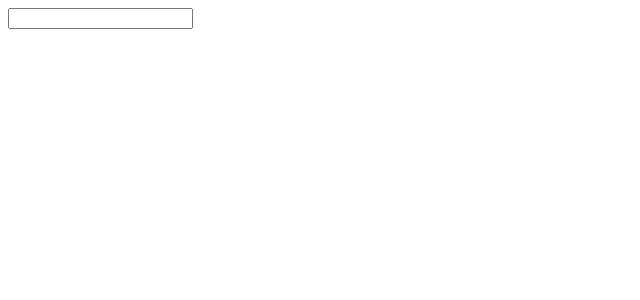
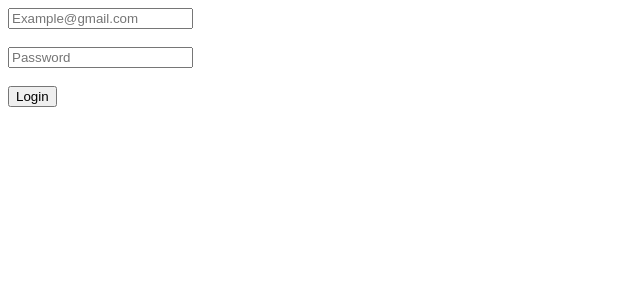
Before and after one commit to alfinarif/nodejs_practices, a React (Vite) app in the folder ReactJsPractices/practiceProject_2/: page / in a window 1280 px wide. Shown: the top 300 px of the page, without its empty margins (0-640 px from the left). Built offline with nearby package versions, Linux system fonts and the light colour scheme.

Commit message:
formControll

```diff
--- a/ReactJsPractices/practiceProject_2/src/components/FormPractice3.jsx
+++ b/ReactJsPractices/practiceProject_2/src/components/FormPractice3.jsx
@@ -1,11 +1,63 @@
 import { Component } from 'react';
 
 class FormPractice3 extends Component {
+    state = {
+        email: "",
+        password: "",
+    }
+
+    formControllHandler = (e)=>{
+        if(e.target.type === "email"){
+            this.setState({
+                email: e.target.value,
+            });
+        } else if(e.target.type === "password"){
+            this.setState({
+                password: e.target.value,
+            })
+        } else{
+            console.log('Nothing here!')
+        }
+    };
+
+
+    formSubmitHandler = (e)=>{
+        e.preventDefault();
+        const {email, password} = this.state;
+        console.log(email, password)
+    }
+
+
+
     render() {
+
+        const {email, password} = this.state;
+
         return (
             <div>
-                <form>
-                    <input  />
+                <form onSubmit={this.formSubmitHandler}>
+                    <input
+                        name="email"
+                        type="email"
+                        placeholder="Example@gmail.com"
+                        value={email}
+                        onChange={this.formControllHandler}
+                    />
+                    <br/>
+                    <br/>
+                    <input
+                        name="password"
+                        type="password"
+                        placeholder="Password"
+                        value={password}
+                        onChange={this.formControllHandler}
+                    />
+                    <br/>
+                    <br/>
+                    <input
+                        type="submit"
+                        value="Login"
+                    />
                 </form>
             </div>
         );
```
